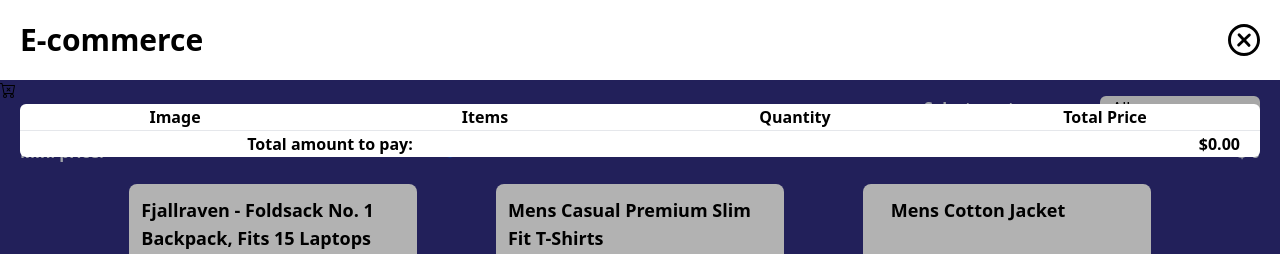
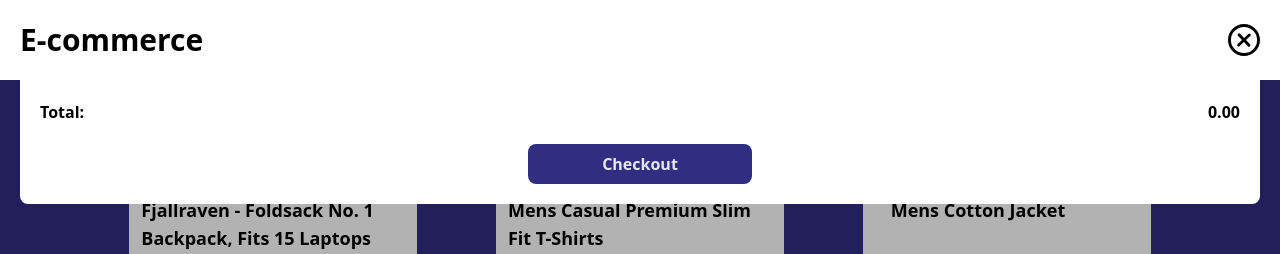
Before and after one commit to Guille-Sanchez/e-commerce-with-API, a React (Vite) app: page / in a window 1280 px wide. Both pictures are taken after a click on the button 1244 px from the left and 40 px from the top of the page. Shown: the top 254 px of the page. Built offline with nearby package versions, Linux system fonts and the light colour scheme; grey boxes are pictures that could not be loaded.

Commit message:
Add functionality to delete product in Cart component

```diff
--- a/src/App.tsx
+++ b/src/App.tsx
@@ -12,7 +12,7 @@ function App (): JSX.Element {
   return (
     <CartContextProvider>
       <Navbar setShowCart={setShowCart} showCart={showCart}/>
-      {showCart && <Cart setShowCart={setShowCart}/>}
+      {showCart && <Cart />}
 
       <main className='bg-indigo-900 min-w-full min-h-full font'>
         <SortContextProvider>
--- a/src/components/CardIcons.tsx
+++ b/src/components/CardIcons.tsx
@@ -1,4 +1,4 @@
-import { useContext, useState } from 'react'
+import { useContext, useEffect, useState } from 'react'
 import { IconCart, IconCartCheckFill } from '../assets/icons'
 import { CartContext } from '../context/CartContext'
 import { type eCommerceItemInterface } from '../types.d'
@@ -11,8 +11,33 @@ export const CardIcons = ({ item }: itemProps): JSX.Element => {
   const { cart, setCart } = useContext(CartContext)
   const [product, setProduct] = useState({
     isNotSelected: true,
-    id: 0
+    id: item.id
   })
+
+  useEffect(() => {
+    let subscribed = true
+    if (subscribed) {
+      const cartIdsArray: number[] = []
+      // If the items being displayed changed, it checks the icons to place the correct ones
+      cart.forEach((productInCart) => {
+        cartIdsArray.push(productInCart.id)
+        if (productInCart.id === product.id) {
+          setProduct((prev) => { return ({ ...prev, isNotSelected: false }) })
+        }
+      })
+
+      if (!cartIdsArray.includes(product.id)) {
+        console.log(cartIdsArray)
+        setProduct((prev) => { return ({ ...prev, isNotSelected: true }) })
+      } else {
+        setProduct((prev) => { return ({ ...prev, isNotSelected: false }) })
+      }
+    }
+
+    return () => {
+      subscribed = false
+    }
+  }, [cart])
 
   return (
     <>
@@ -36,13 +61,13 @@ export const CardIcons = ({ item }: itemProps): JSX.Element => {
                   ]
                 )
               })
-              setProduct(() => { return { isNotSelected: false, id: item.id } })
+              setProduct((prev) => { return { ...prev, isNotSelected: false } })
             }}
           >
             <IconCart viewBox={'0 0 16 16'} width={'25px'} height={'25px'}/>
           </button>
 
-        : <button // removes item from card
+        : <button // removes product from card
             className='hover:opacity-50'
             onClick={() => {
               const currentCart = [{
@@ -59,11 +84,11 @@ export const CardIcons = ({ item }: itemProps): JSX.Element => {
                 currentCart.push(prop)
               })
               setCart(() => { return ([...currentCart]) })
-              setProduct((prev) => { return { ...prev, isNotSelected: true, positionInCart: 0 } })
+              setProduct((prev) => { return { ...prev, isNotSelected: true } })
             }}
           >
             <IconCartCheckFill viewBox={'0 0 16 16'} width={'25px'} height={'25px'}/>
-          </button>
+        </button>
     }
     </>
   )
--- a/src/components/Cart.tsx
+++ b/src/components/Cart.tsx
@@ -1,95 +1,70 @@
 import { CartContext } from '../context/CartContext'
 import { useContext } from 'react'
-import { IconAdd, IconCartX, IconSubtractLine } from '../assets/icons'
-import { handleOnClickToChangeQuantity } from '../logic/handleOnClickToCHangeQuantity'
+import { ChangeQuantity } from './ChangeQuantity'
+import { IconCartX } from '../assets/icons'
+import { useTotalAmountToPay } from '../hooks/useTotalAmountToPay'
 
-interface Props {
-  setShowCart: React.Dispatch<React.SetStateAction<boolean>>
-}
-
-export const Cart = ({ setShowCart }: Props): JSX.Element => {
+export const Cart = (): JSX.Element => {
   const { cart, setCart } = useContext(CartContext)
 
   return (
-    <div className='absolute inset-0 top-20 bg-black bg-opacity-30 z-10'>
-        <button onClick={() => { setShowCart((prev) => { return (!prev) }) }}>
-          <IconCartX />
-        </button>
-      <div className='mr-5 ml-5'>
-        <table className='table-fixed bg-white w-full rounded-t-md'>
+    <div className='absolute top-20 inset-0 bg-black bg-opacity-30 z-10'>
+      <div className='relative mr-5 ml-5 p-5 bg-white grid gap-y-5 rounded-b-lg'>
+        {[...cart].slice(1).map((product, index) => {
+          return (
+            <div key={product.id}>
+              <div className='flex gap-x-5'>
+                <img className='h-16 object-contain' src={product.image} alt={product.title} />
 
-          <thead className='pt-50'>
-            <tr>
-              <th className='max-w-min'>Image</th>
-              <th>Items</th>
-              <th>Quantity</th>
-              <th>Total Price</th>
-            </tr>
-          </thead>
-          <tbody>
-            {
-              (cart.slice(1)).map((product, index) => {
-                return (
-                  <tr key={product.id} className=''>
-                    <th>
-                      <div className='flex items-center gap-2 justify-center'>
-                        <img
-                          src={product.image}
-                          alt={product.title}
-                          className='w-7 object-contain'
-                          />
-                      </div>
-                    </th>
-                    <th>
-                      <p className='truncate w-20'>{product.title}</p>
-                    </th>
-                    <th>
-                      <form>
-                        <div>
-                          <button onClick={(e) => {
-                            e.preventDefault()
-                            const clickValue: number = -1
-                            handleOnClickToChangeQuantity({ cart, setCart, clickValue, product, index })
-                          }}>
-                            <IconSubtractLine/>
-                          </button>
-                            <input
-                              value={product.quantity}
-                              className='w-5'
-                              readOnly
-                            />
-                          <button onClick={(e) => {
-                            e.preventDefault()
-                            const clickValue: number = 1
-                            handleOnClickToChangeQuantity({ cart, setCart, clickValue, product, index })
-                          }}>
-                            <IconAdd/>
-                          </button>
-                        </div>
-                      </form>
-                    </th>
-                    <th>$ {(product.quantity * product.price).toFixed(2)}</th>
-                  </tr>
-                )
-              })
-            }
-          </tbody>
-        </table>
-        <hr />
-        <table className='table-fixed bg-white w-full rounded-b-md'>
-          <tbody>
-            <tr>
-              <th>Total amount to pay:</th>
-              <th className='text-right pr-5'>$
-                {
-                  ([...cart].splice(1).map((product) => {
-                    return (product.price * product.quantity)
-                  })).reduce((accumulator, currentValue) => (accumulator += currentValue), 0).toFixed(2)
-                }
-              </th>
-              </tr>
-          </tbody>
-        </table>
+                <div>
+                  <div className='flex w-full justify-between'>
+                    <p className='truncate w-40'>{product.title}</p>
+                    <button
+                      onClick={(e) => {
+                        e.preventDefault()
+                        const currentCart = [...cart]
+                        currentCart.splice((index + 1), 1)
+                        setCart(() => [...currentCart])
+                      }}
+                    >
+                      <IconCartX fill='red' viewBox='0 0 20 20' height='25px' width='25px'/>
+                    </button>
+                  </div>
+
+                  <div className='flex w-full gap-x-3'>
+                    <div className='flex flex-col items-center'>
+                      <p className='font-bold'>Quantity</p>
+                      <ChangeQuantity product={product} index={index} />
+                    </div>
+
+                    <div className='flex flex-col items-center'>
+                      <p className='font-bold'>Per Unit</p>
+                      <p>{product.price}</p>
+                    </div>
+
+                    <div className='flex flex-col items-center'>
+                      <p className='font-bold'>Subtotal</p>
+                      <p>{(product.price * product.quantity).toFixed(2)}</p>
+                    </div>
+                  </div>
+                </div>
+              </div>
+
+              <hr />
+            </div>
+          )
+        })}
+
+        <div className='flex w-full justify-between'>
+          <p className='font-bold'>Total:</p>
+          <p className='font-bold'>{useTotalAmountToPay()}</p>
+        </div>
+
+        <div className='w-full flex justify-center'>
+          <button className='bg-indigo-900 font-bold text-slate-200 rounded-lg w-56 pt-2 pb-2 hover:brightness-150'>
+            Checkout
+          </button>
+        </div>
       </div>
     </div>
   )
--- /dev/null
+++ b/src/components/ChangeQuantity.tsx
@@ -0,0 +1,37 @@
+import React, { useContext } from 'react'
+import { IconAdd, IconSubtractLine } from '../assets/icons'
+import { CartContext } from '../context/CartContext'
+import { handleOnClickToChangeQuantity } from '../logic/handleOnClickToCHangeQuantity'
+import { type cartInterface } from '../types.d'
+
+interface Props {
+  product: cartInterface
+  index: number
+}
+
+export const ChangeQuantity = ({ product, index }: Props): JSX.Element => {
+  const { cart, setCart } = useContext(CartContext)
+  return (
+    <div>
+      <button onClick={(e) => {
+        e.preventDefault()
+        const clickValue: number = -1
+        handleOnClickToChangeQuantity({ cart, setCart, clickValue, product, index })
+      }}>
+      <IconSubtractLine/>
+      </button>
+      <input
+      value={product.quantity}
+      className='w-5 text-center font-normal'
+      readOnly
+      />
+      <button onClick={(e) => {
+        e.preventDefault()
+        const clickValue: number = 1
+        handleOnClickToChangeQuantity({ cart, setCart, clickValue, product, index })
+      }}>
+      <IconAdd/>
+      </button>
+    </div>
+  )
+}
--- /dev/null
+++ b/src/hooks/useTotalAmountToPay.tsx
@@ -0,0 +1,12 @@
+import { useContext } from 'react'
+import { CartContext } from '../context/CartContext'
+
+export const useTotalAmountToPay = (): string => {
+  const { cart } = useContext(CartContext)
+  const subTotalArray = [...cart].splice(1).map((product) => {
+    return (product.price * product.quantity)
+  })
+  const totalAmount = subTotalArray.reduce((accumulator, currentValue) => (accumulator += currentValue), 0).toFixed(2)
+
+  return (totalAmount)
+}
```
